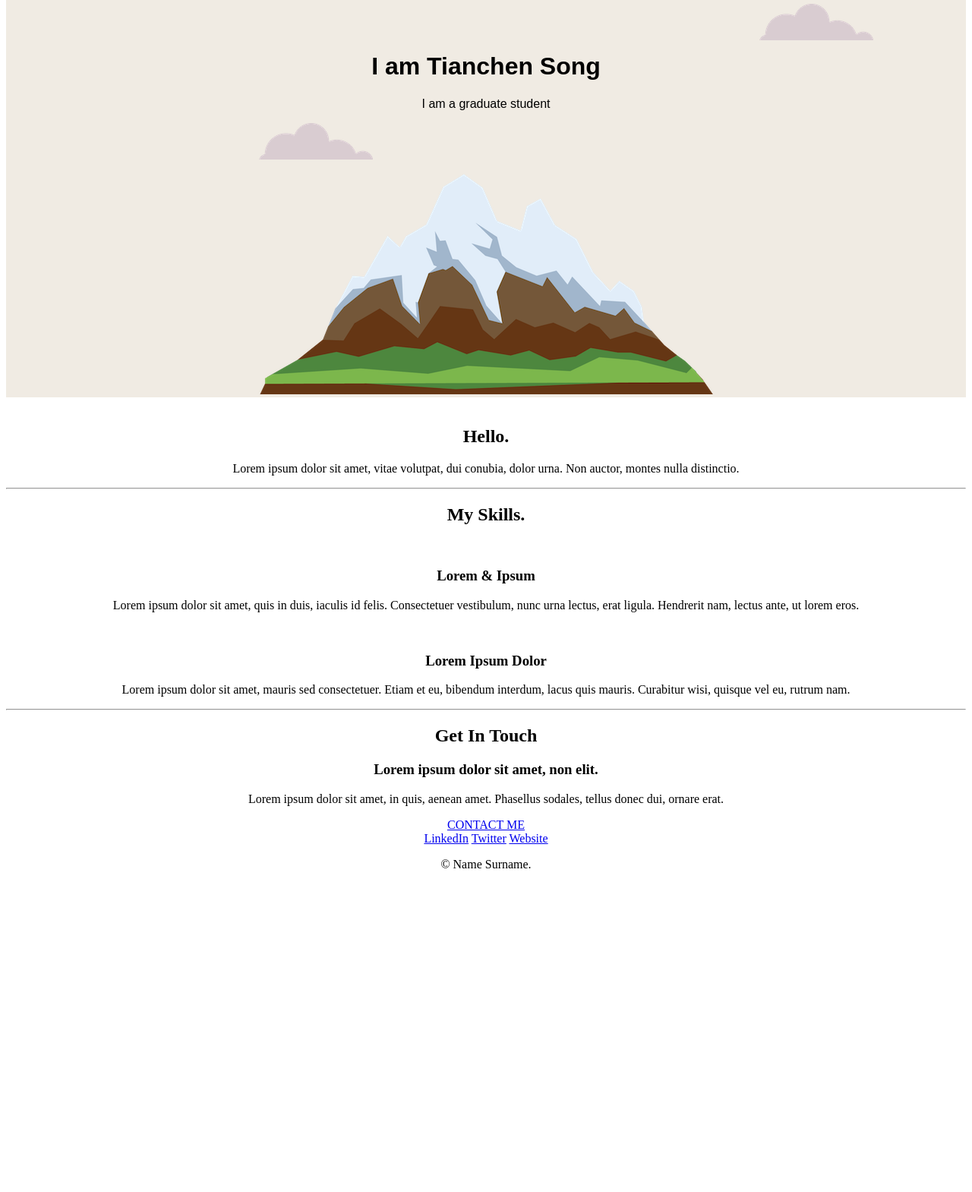
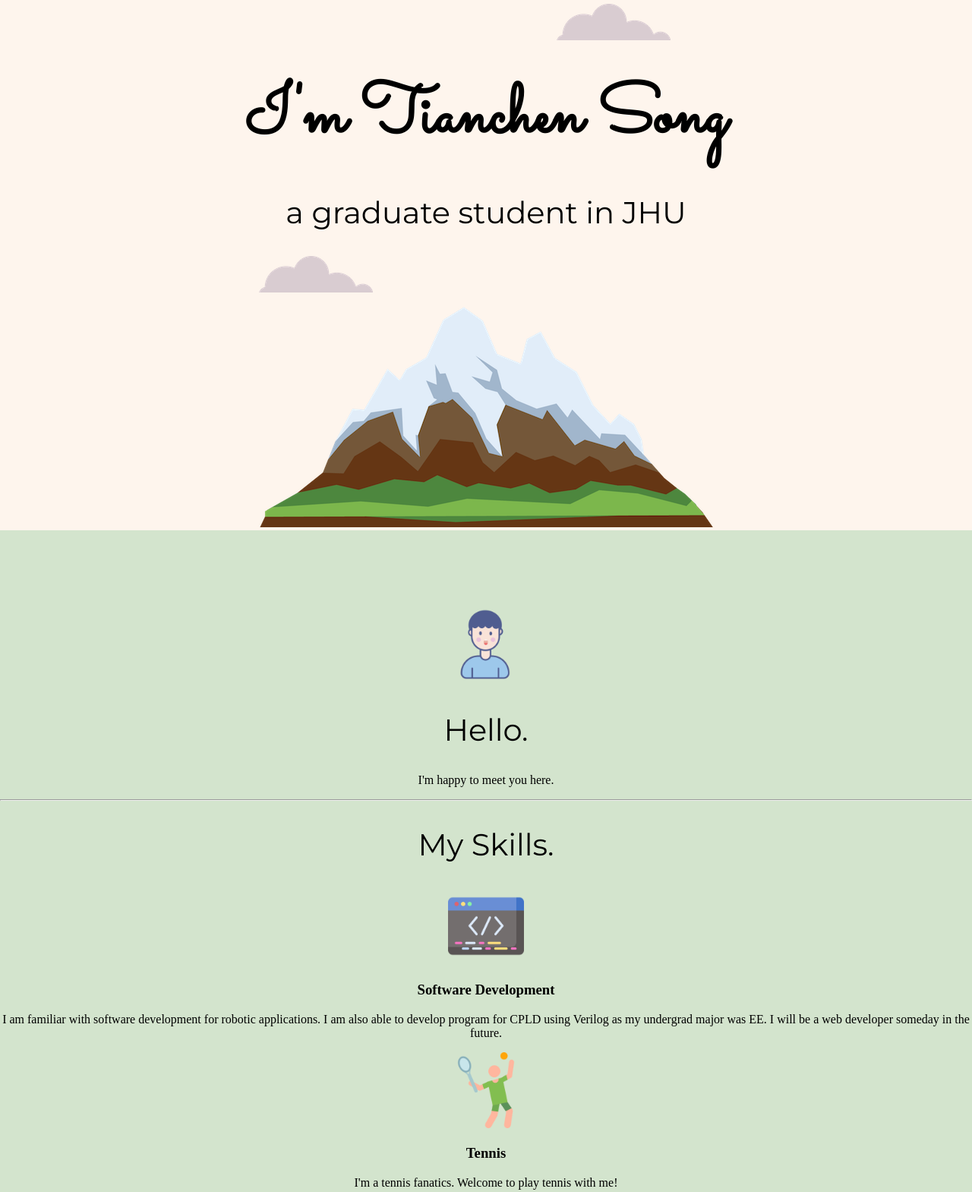
Before and after one commit to SimonSongg/Web-Development, a plain HTML site: page CSS-My Site/index.html in a window 1280 px wide. Shown: the part 60-1629 px from the top of the page at 76% size. Before the commit the page ends 1223 px from the top, so only its background shows below. Drawn offline with Linux system fonts and the light colour scheme.

Commit message:
updating the progress

```diff
--- a/CSS-My Site/css/styles.css
+++ b/CSS-My Site/css/styles.css
@@ -1,4 +1,9 @@
-.selfintro {background-color: #F0EBE3;padding-top: 100px;font-family:fantasy;}
+.selfintro {
+  background-color: #FEF5ED;
+  padding-top: 100px;
+  font-family: fantasy;
+  margin: 0 0 0 0;
+}
 
 .container {
   text-align: center;
@@ -6,16 +11,35 @@
 
 .top-cloud {
   position: absolute;
-  right:130px;
-  top:65px;
-
-
+  right: 31%;
+  top: 65px;
 }
 
 .bottom-cloud {
   position: absolute;
 }
 
-.selfintro-text {
+body {
+  margin: 0 0 0 0;
+}
 
+h2{
+  font-size: 2.5rem;
+  font-family: 'Montserrat', sans-serif;
+  font-weight: normal;
 }
+
+h1{
+  margin: 50px auto 0 auto;
+  font-size: 5.625rem;
+  font-family: 'Sacramento', cursive;
+}
+
+.middle-container {
+  background-color: #D3E4CD;
+  padding-top: 100px;
+}
+
+.bottom-container {
+  background-color: #D3E4CD
+}
--- a/CSS-My Site/index.html
+++ b/CSS-My Site/index.html
@@ -6,6 +6,9 @@
   <link rel="stylesheet" href="css/styles.css">
   <link rel="icon" href="favicon.ico">
   <title>Tianchen Song's Website</title>
+  <link rel="preconnect" href="https://fonts.googleapis.com">
+  <link rel="preconnect" href="https://fonts.gstatic.com" crossorigin>
+  <link href="https://fonts.googleapis.com/css2?family=Montserrat&family=Sacramento&display=swap" rel="stylesheet">
 </head>
 
 <body class="container">
@@ -13,10 +16,10 @@
   <div class="selfintro">
     <img class="top-cloud" src="images/cloud.png" alt="cloud">
     <div class="selfintro-text">
-      <h1>I am Tianchen Song</h1>
-      <p>
-        I am a graduate student
-      </p>
+      <h1>I'm Tianchen Song</h1>
+      <h2>
+        a graduate student in JHU
+      </h2>
     </div>
 
     <img class="bottom-cloud" src="images/cloud.png" alt="cloud">
@@ -25,39 +28,39 @@
 
   <div class="middle-container">
     <div class="profile">
-      <img src="" alt="">
+      <img src="images/surprised.png" alt="profile" height="100px" width="100px">
       <h2>Hello.</h2>
-      <p>Lorem ipsum dolor sit amet, vitae volutpat, dui conubia, dolor urna. Non auctor, montes nulla distinctio.</p>
+      <p>I'm happy to meet you here.</p>
     </div>
     <hr>
     <div class="skills">
       <h2>My Skills.</h2>
       <div class="skill-row">
-        <img class="" src="" alt="">
-        <h3>Lorem & Ipsum</h3>
-        <p>Lorem ipsum dolor sit amet, quis in duis, iaculis id felis. Consectetuer vestibulum, nunc urna lectus, erat ligula. Hendrerit nam, lectus ante, ut lorem eros.</p>
+        <img class="" src="images/programming.png" alt="programming" height="100px" width="100px">
+        <h3>Software Development</h3>
+        <p>I am familiar with software development for robotic applications. I am also able to develop program for CPLD using Verilog as my undergrad major was EE. I will be a web developer someday in the future.</p>
       </div>
       <div class="skill-row">
-        <img class="" src="" alt="">
-        <h3>Lorem Ipsum Dolor</h3>
-        <p>Lorem ipsum dolor sit amet, mauris sed consectetuer. Etiam et eu, bibendum interdum, lacus quis mauris. Curabitur wisi, quisque vel eu, rutrum nam.</p>
+        <img class="" src="images/tennis.png" alt="robot" height="100px" width="100px">
+        <h3>Tennis</h3>
+        <p>I'm a tennis fanatics. Welcome to play tennis with me!</p>
       </div>
     </div>
     <hr>
     <div class="contact-me">
       <h2>Get In Touch</h2>
-      <h3>Lorem ipsum dolor sit amet, non elit.</h3>
-      <p>Lorem ipsum dolor sit amet, in quis, aenean amet. Phasellus sodales, tellus donec dui, ornare erat.</p>
+      <h3>For any inquiries, please don't hesitate to contact me.</h3>
+
       <a class="btn" href="mailto:name@email.com">CONTACT ME</a>
     </div>
   </div>
 
 
   <div class="bottom-container">
-    <a class="footer-link" href="https://www.linkedin.com/">LinkedIn</a>
+    <a class="footer-link" href="https://www.linkedin.com/in/%E5%A4%A9%E8%BE%B0-%E5%AE%8B-67b318202">LinkedIn</a>
     <a class="footer-link" href="https://twitter.com/">Twitter</a>
-    <a class="footer-link" href="https://www.appbrewery.co/">Website</a>
-    <p>© Name Surname.</p>
+    <a class="footer-link" href="https://simonsongg.github.io/cv/">Website</a>
+    <p>© Tianchen Song.</p>
   </div>
 
 
```
Also changed, not shown: CSS-My Site/images/programming.png (added), CSS-My Site/images/robot.png (added), CSS-My Site/images/surprised.png (added), CSS-My Site/images/tennis.png (added), 1 other file.
